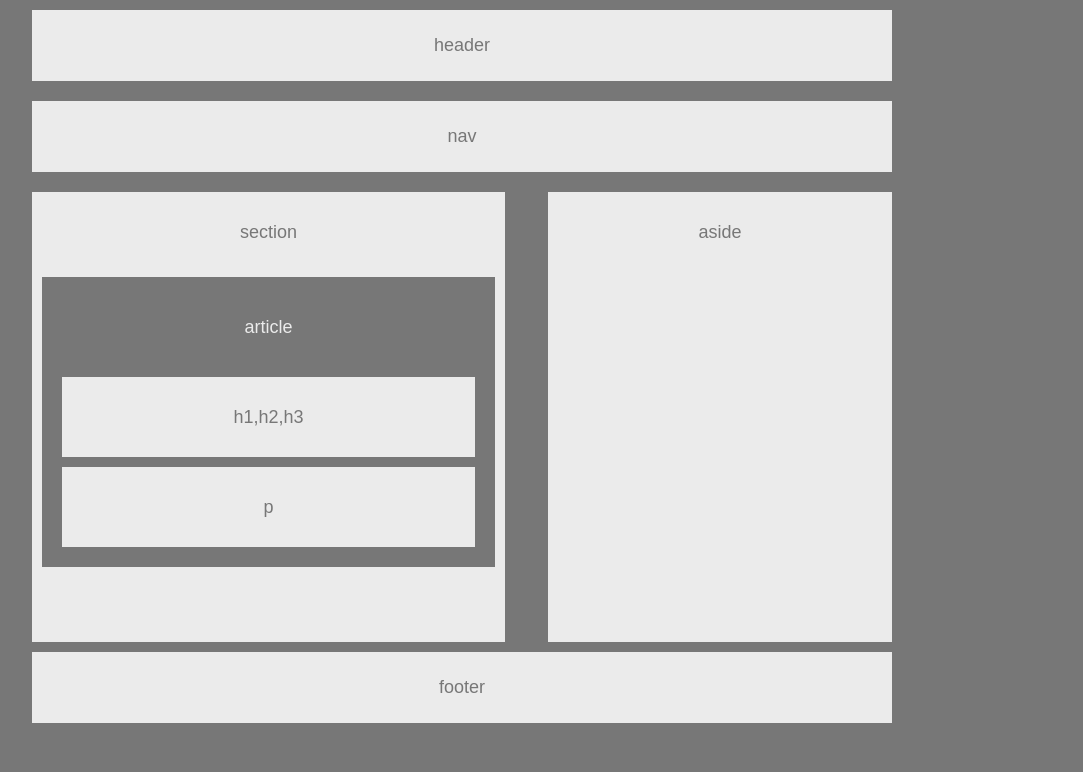
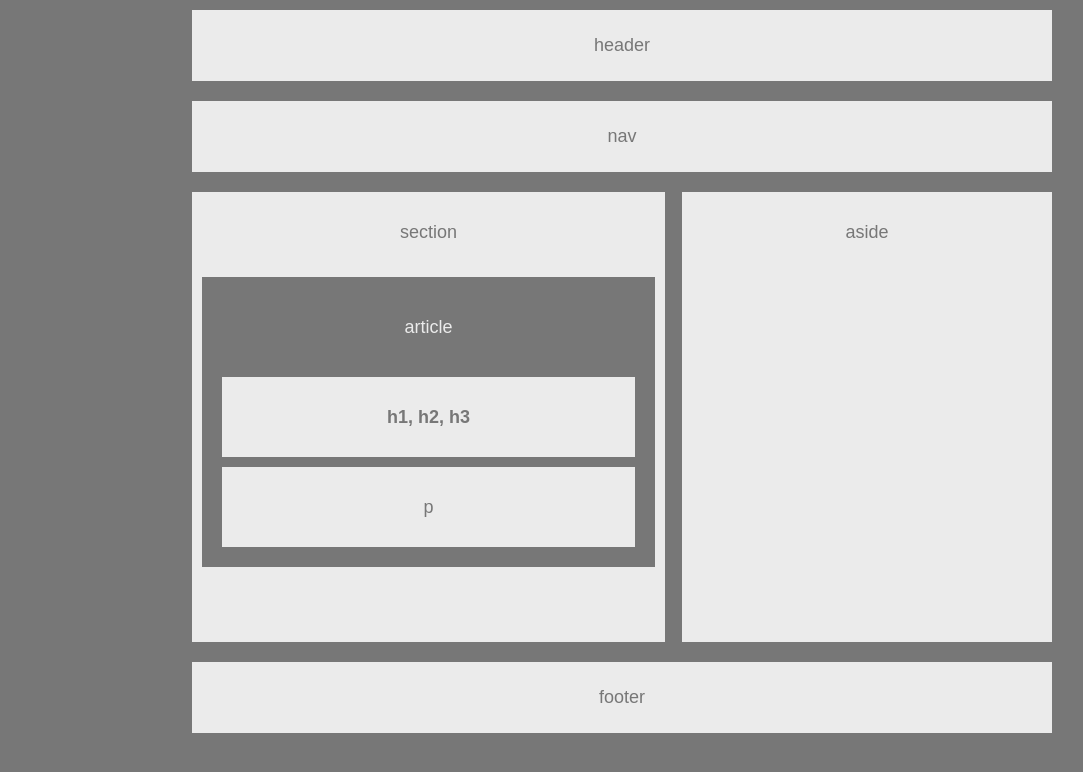
Before and after one commit to BFronz/HW-Wireframe, a plain HTML site: page index.html in a window 1280 px wide. Shown: the whole page, without its empty margins (18-1101 px from the left). Drawn offline with Linux system fonts and the light colour scheme.

Commit message:
fixed alignment

```diff
--- a/index.html
+++ b/index.html
@@ -27,27 +27,21 @@
                 article
             <article>
 
-       <section class="article-info">
-            h1,h2,h3
-       </section>
+            <section class="article-info">
+                <article><strong>h1, h2, h3</strong></article>
+            </section>
 
-       <section class="article-info">
-            p
-       </section>
+            <section class="article-info">
+                p
+            </section>
+    </section>
 
-
-
-
-
-    </section>
 
     <aside class="aside-main">
         aside
     </aside>
 
-
 </div>
-
 
 <div class="clearfix"></div>
 
@@ -55,7 +49,5 @@
     footer
 </footer>
 
-
-
 </body>
 </html>
--- a/style.css
+++ b/style.css
@@ -1,6 +1,6 @@
 body {
     padding: 0;
-    margin: 0;
+    margin: auto;
     font-family: 'Arial', 'Helvetica Neue', Helvetica, sans-serif;
     background: #777;
     color: #777;
@@ -8,29 +8,38 @@ body {
     font-size: 18px;
 }
 
-
 #main {
-    margin-top: 10px;
-    margin-right: 50px;
-    margin-bottom: 10px;
-    margin-left: 50px;
+    margin: 10px 50px 10px 50px;
     /*border: 1px dashed red; */
 }
 
+.section-main {
+    width: 55%;
+    height: 450px;
+    float: left;
+    line-height: 5rem;
+  }
+
+  .aside-main {
+    width: 43%;
+    height: 450px;
+    float: right;
+    line-height: 5rem;
+}
 
 header,nav,section,aside,footer{
     background: #ebebeb;
     text-align: center;
-
 }
 
 header, nav, footer {
     padding: 25px;
-    margin-top: 10px;
-    margin-right: 50px;
-    margin-bottom: 20px;
-    margin-left: 50px;
+    margin: 10px 50px 20px 50px;
     text-align: center;
+}
+
+footer {
+    margin-top: 20px;
 }
 
 .article-main{
@@ -50,24 +59,6 @@ header, nav, footer {
 
 }
 
-.section-main {
-    width: 55%;
-    height: 450px;
-    float: left;
-    line-height: 5rem;
-  }
-
-  .aside-main {
-    width: 40%;
-    height: 450px;
-    float: right;
-    line-height: 5rem;
-}
-
-
-
-
-
 h1 {
     color: #777;
     background: #ebebeb;
```
